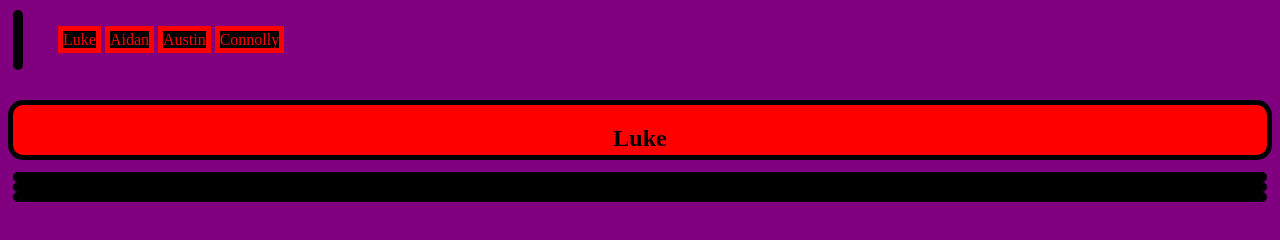
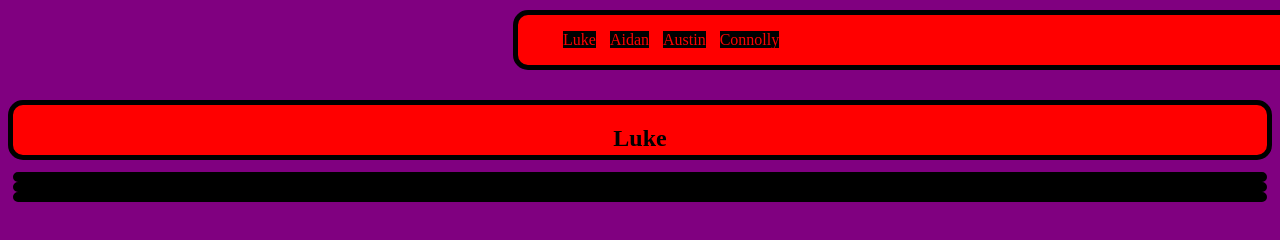
Before and after one commit to Ekulw/austin, a plain HTML site: page index.html in a window 1280 px wide. Drawn offline with Linux system fonts and the light colour scheme.

Commit message:
Update stylesheet.css

```diff
--- a/stylesheet.css
+++ b/stylesheet.css
@@ -10,7 +10,7 @@ div{
   position:fixed;
   height:50px;
   top:10px;
-  left:50%
+  margin-left:500px;
 
   width:1000px;
 }
```
